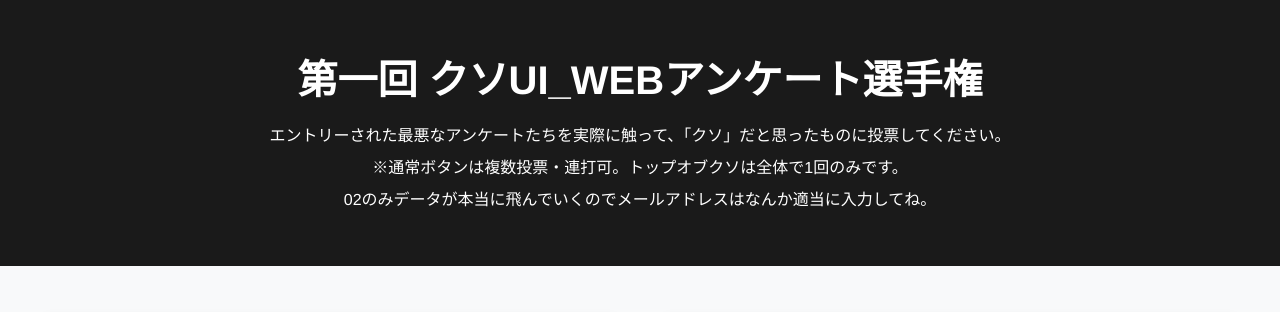
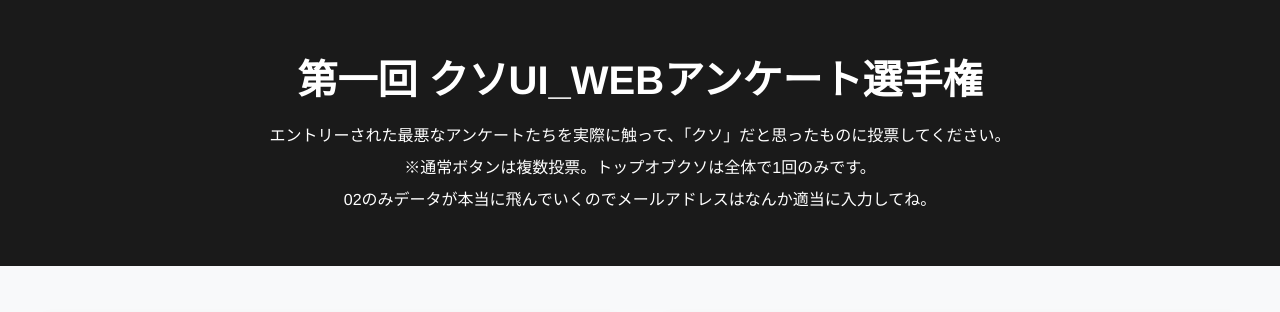
Before and after one commit to kurarannka/.github.io, a plain HTML site: page docs/index.html in a window 1280 px wide. Shown: the top 312 px of the page. Drawn offline with nearby package versions, Linux system fonts and the light colour scheme; no server answers; a web font is replaced by a local one.

Commit message:
Update index.html

```diff
--- a/docs/index.html
+++ b/docs/index.html
@@ -12,7 +12,7 @@
     <header>
         <h1>第一回 クソUI_WEBアンケート選手権</h1>
         <p>エントリーされた最悪なアンケートたちを実際に触って、「クソ」だと思ったものに投票してください。</p>
-        <p>※通常ボタンは複数投票・連打可。トップオブクソは全体で1回のみです。</p>
+        <p>※通常ボタンは複数投票。トップオブクソは全体で1回のみです。</p>
         <p>02のみデータが本当に飛んでいくのでメールアドレスはなんか適当に入力してね。</p>
     </header>
 
```
